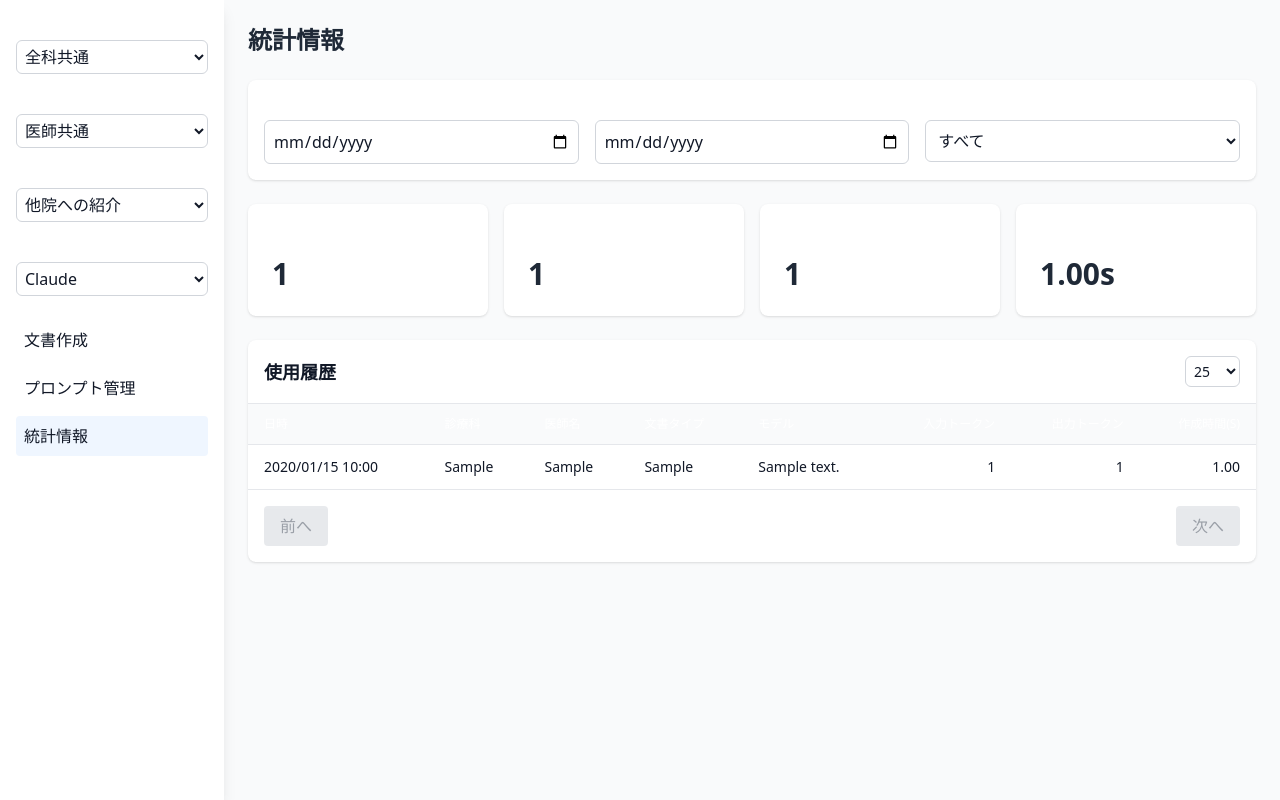
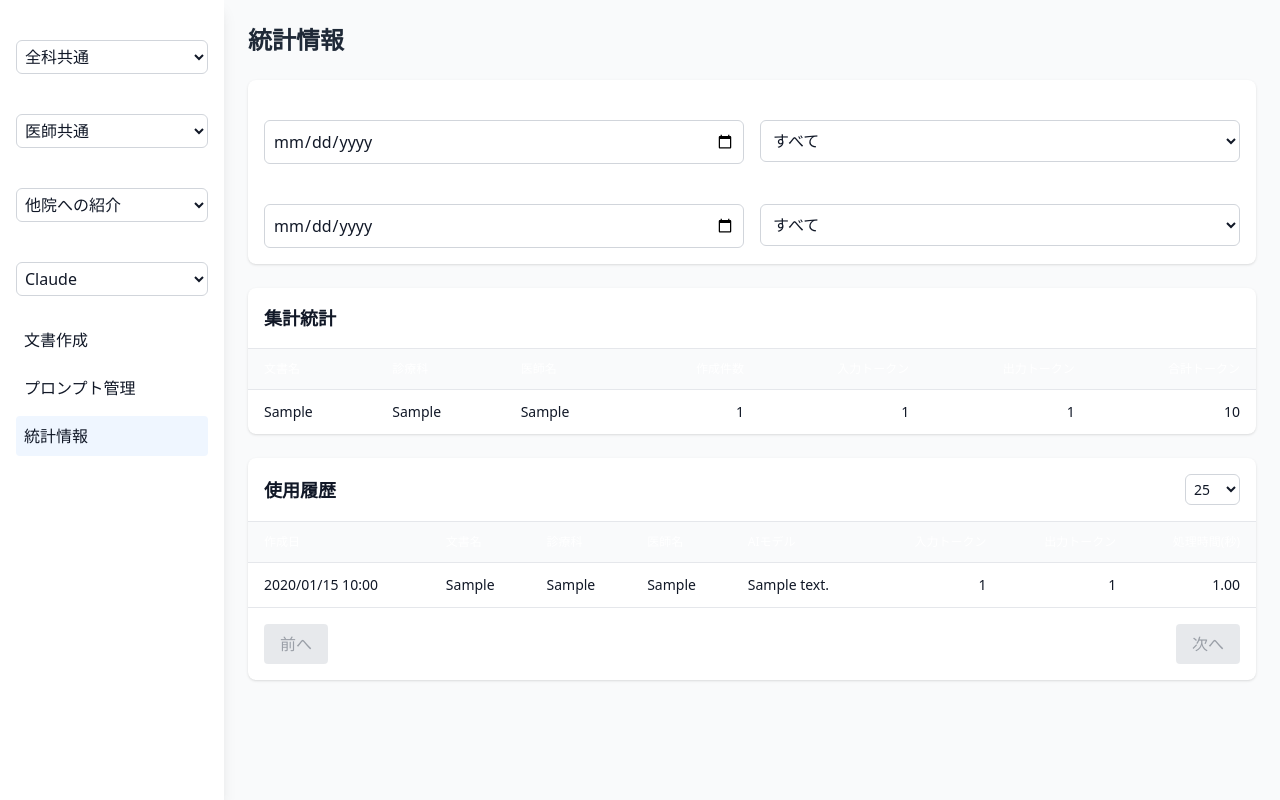
Before and after one commit to yokamoto5742/MediDocsLMreferral, a FastAPI app: page /statistics in a window 1280 px wide. Run offline with FastAPI, Linux system fonts and the light colour scheme; tables that the repository leaves empty hold one stand-in row (values such as "Sample post"); some libraries are stand-ins or nearby versions.

Commit message:
✨ feat(statistics): 集計統計データ取得APIとレコード検索機能拡張

```diff
--- a/app/templates/statistics.html
+++ b/app/templates/statistics.html
@@ -8,24 +8,36 @@
 
     <!-- フィルター -->
     <div class="bg-white dark:bg-gray-800 rounded-lg shadow p-4 mb-6">
-        <div class="grid grid-cols-1 md:grid-cols-3 gap-4">
+        <div class="grid grid-cols-1 md:grid-cols-2 gap-4">
             <div>
                 <label class="block text-sm font-medium text-white mb-1">開始日</label>
-                <input type="date" x-model="filter.startDate" @change="loadSummary()"
+                <input type="date" x-model="filter.startDate" @change="loadData()"
                        class="w-full border border-gray-300 dark:border-gray-600 rounded-md p-2 bg-white dark:bg-gray-700 text-gray-900 dark:text-gray-100">
             </div>
             <div>
-                <label class="block text-sm font-medium text-white mb-1">終了日</label>
-                <input type="date" x-model="filter.endDate" @change="loadSummary()"
-                       class="w-full border border-gray-300 dark:border-gray-600 rounded-md p-2 bg-white dark:bg-gray-700 text-gray-900 dark:text-gray-100">
-            </div>
-            <div>
-                <label class="block text-sm font-medium text-white mb-1">モデル</label>
-                <select x-model="filter.model" @change="loadSummary()"
+                <label class="block text-sm font-medium text-white mb-1">AIモデル</label>
+                <select x-model="filter.model" @change="loadData()"
                         class="w-full border border-gray-300 dark:border-gray-600 rounded-md p-2 bg-white dark:bg-gray-700 text-gray-900 dark:text-gray-100">
                     <option value="">すべて</option>
                     {% for model in available_models %}
                     <option value="{{ model }}">{{ model }}</option>
+                    {% endfor %}
+                </select>
+            </div>
+        </div>
+        <div class="grid grid-cols-1 md:grid-cols-2 gap-4 mt-4">
+            <div>
+                <label class="block text-sm font-medium text-white mb-1">終了日</label>
+                <input type="date" x-model="filter.endDate" @change="loadData()"
+                       class="w-full border border-gray-300 dark:border-gray-600 rounded-md p-2 bg-white dark:bg-gray-700 text-gray-900 dark:text-gray-100">
+            </div>
+            <div>
+                <label class="block text-sm font-medium text-white mb-1">文書名</label>
+                <select x-model="filter.documentType" @change="loadData()"
+                        class="w-full border border-gray-300 dark:border-gray-600 rounded-md p-2 bg-white dark:bg-gray-700 text-gray-900 dark:text-gray-100">
+                    <option value="">すべて</option>
+                    {% for doc_type in document_types %}
+                    <option value="{{ doc_type }}">{{ doc_type }}</option>
                     {% endfor %}
                 </select>
             </div>
@@ -35,23 +47,48 @@
     <!-- エラー表示 -->
     <div x-show="error" class="bg-red-50 dark:bg-red-900/20 border border-red-200 dark:border-red-800 text-red-700 dark:text-red-400 px-4 py-3 rounded mb-4" x-text="error"></div>
 
-    <!-- サマリー統計 -->
-    <div class="grid grid-cols-1 md:grid-cols-4 gap-4 mb-6">
-        <div class="bg-white dark:bg-gray-800 rounded-lg shadow p-6">
-            <h3 class="text-sm font-medium text-white mb-2">合計生成数</h3>
-            <p class="text-3xl font-bold text-gray-800 dark:text-gray-100" x-text="summary.total_count || 0"></p>
+    <!-- 集計テーブル -->
+    <div class="bg-white dark:bg-gray-800 rounded-lg shadow mb-6">
+        <div class="p-4 border-b border-gray-200 dark:border-gray-700">
+            <h3 class="text-lg font-semibold text-gray-900 dark:text-gray-100">集計統計</h3>
         </div>
-        <div class="bg-white dark:bg-gray-800 rounded-lg shadow p-6">
-            <h3 class="text-sm font-medium text-white mb-2">総入力トークン数</h3>
-            <p class="text-3xl font-bold text-gray-800 dark:text-gray-100" x-text="formatNumber(summary.total_input_tokens || 0)"></p>
-        </div>
-        <div class="bg-white dark:bg-gray-800 rounded-lg shadow p-6">
-            <h3 class="text-sm font-medium text-white mb-2">総出力トークン数</h3>
-            <p class="text-3xl font-bold text-gray-800 dark:text-gray-100" x-text="formatNumber(summary.total_output_tokens || 0)"></p>
-        </div>
-        <div class="bg-white dark:bg-gray-800 rounded-lg shadow p-6">
-            <h3 class="text-sm font-medium text-white mb-2">平均作成時間</h3>
-            <p class="text-3xl font-bold text-gray-800 dark:text-gray-100" x-text="(summary.average_processing_time || 0).toFixed(2) + 's'"></p>
+        <div class="overflow-x-auto">
+            <table class="w-full">
+                <thead class="bg-gray-50 dark:bg-gray-900">
+                    <tr>
+                        <th class="px-4 py-3 text-left text-xs font-medium text-white uppercase">文書名</th>
+                        <th class="px-4 py-3 text-left text-xs font-medium text-white uppercase">診療科</th>
+                        <th class="px-4 py-3 text-left text-xs font-medium text-white uppercase">医師名</th>
+                        <th class="px-4 py-3 text-right text-xs font-medium text-white uppercase">作成件数</th>
+                        <th class="px-4 py-3 text-right text-xs font-medium text-white uppercase">入力トークン</th>
+                        <th class="px-4 py-3 text-right text-xs font-medium text-white uppercase">出力トークン</th>
+                        <th class="px-4 py-3 text-right text-xs font-medium text-white uppercase">合計トークン</th>
+                    </tr>
+                </thead>
+                <tbody class="divide-y divide-gray-200 dark:divide-gray-700">
+                    <template x-if="isLoadingAggregated">
+                        <tr>
+                            <td colspan="7" class="px-4 py-8 text-center text-white">読み込み中...</td>
+                        </tr>
+                    </template>
+                    <template x-if="!isLoadingAggregated && aggregatedRecords.length === 0">
+                        <tr>
+                            <td colspan="7" class="px-4 py-8 text-center text-white">データがありません</td>
+                        </tr>
+                    </template>
+                    <template x-for="record in aggregatedRecords" :key="record.document_type + record.department + record.doctor">
+                        <tr class="hover:bg-gray-50 dark:hover:bg-gray-700">
+                            <td class="px-4 py-3 text-sm text-gray-900 dark:text-gray-100" x-text="record.document_type"></td>
+                            <td class="px-4 py-3 text-sm text-gray-900 dark:text-gray-100" x-text="record.department"></td>
+                            <td class="px-4 py-3 text-sm text-gray-900 dark:text-gray-100" x-text="record.doctor"></td>
+                            <td class="px-4 py-3 text-sm text-right text-gray-900 dark:text-gray-100" x-text="record.count"></td>
+                            <td class="px-4 py-3 text-sm text-right text-gray-900 dark:text-gray-100" x-text="formatNumber(record.input_tokens)"></td>
+                            <td class="px-4 py-3 text-sm text-right text-gray-900 dark:text-gray-100" x-text="formatNumber(record.output_tokens)"></td>
+                            <td class="px-4 py-3 text-sm text-right text-gray-900 dark:text-gray-100" x-text="formatNumber(record.total_tokens)"></td>
+                        </tr>
+                    </template>
+                </tbody>
+            </table>
         </div>
     </div>
 
@@ -74,14 +111,14 @@
             <table class="w-full">
                 <thead class="bg-gray-50 dark:bg-gray-900">
                     <tr>
-                        <th class="px-4 py-3 text-left text-xs font-medium text-white uppercase">日時</th>
+                        <th class="px-4 py-3 text-left text-xs font-medium text-white uppercase">作成日</th>
+                        <th class="px-4 py-3 text-left text-xs font-medium text-white uppercase">文書名</th>
                         <th class="px-4 py-3 text-left text-xs font-medium text-white uppercase">診療科</th>
                         <th class="px-4 py-3 text-left text-xs font-medium text-white uppercase">医師名</th>
-                        <th class="px-4 py-3 text-left text-xs font-medium text-white uppercase">文書タイプ</th>
-                        <th class="px-4 py-3 text-left text-xs font-medium text-white uppercase">モデル</th>
+                        <th class="px-4 py-3 text-left text-xs font-medium text-white uppercase">AIモデル</th>
                         <th class="px-4 py-3 text-right text-xs font-medium text-white uppercase">入力トークン</th>
                         <th class="px-4 py-3 text-right text-xs font-medium text-white uppercase">出力トークン</th>
-                        <th class="px-4 py-3 text-right text-xs font-medium text-white uppercase">作成時間(s)</th>
+                        <th class="px-4 py-3 text-right text-xs font-medium text-white uppercase">処理時間(秒)</th>
                     </tr>
                 </thead>
                 <tbody class="divide-y divide-gray-200 dark:divide-gray-700">
@@ -98,9 +135,9 @@
                     <template x-for="record in records" :key="record.id">
                         <tr class="hover:bg-gray-50 dark:hover:bg-gray-700">
                             <td class="px-4 py-3 text-sm text-gray-900 dark:text-gray-100" x-text="formatDateTime(record.date)"></td>
+                            <td class="px-4 py-3 text-sm text-gray-900 dark:text-gray-100" x-text="record.document_type || '-'"></td>
                             <td class="px-4 py-3 text-sm text-gray-900 dark:text-gray-100" x-text="record.department || '-'"></td>
                             <td class="px-4 py-3 text-sm text-gray-900 dark:text-gray-100" x-text="record.doctor || '-'"></td>
-                            <td class="px-4 py-3 text-sm text-gray-900 dark:text-gray-100" x-text="record.document_type || '-'"></td>
                             <td class="px-4 py-3 text-sm text-gray-900 dark:text-gray-100" x-text="record.model || '-'"></td>
                             <td class="px-4 py-3 text-sm text-right text-gray-900 dark:text-gray-100" x-text="formatNumber(record.input_tokens || 0)"></td>
                             <td class="px-4 py-3 text-sm text-right text-gray-900 dark:text-gray-100" x-text="formatNumber(record.output_tokens || 0)"></td>
@@ -130,29 +167,36 @@
 <script>
 function statisticsPage() {
     return {
-        summary: {},
+        aggregatedRecords: [],
         records: [],
         filter: {
             startDate: '',
             endDate: '',
-            model: ''
+            model: '',
+            documentType: ''
         },
         pagination: {
             limit: 25,
             offset: 0
         },
         totalRecords: 0,
-        isLoadingSummary: false,
+        isLoadingAggregated: false,
         isLoadingRecords: false,
         error: null,
 
         async init() {
-            await this.loadSummary();
-            await this.loadRecords();
+            await this.loadData();
         },
 
-        async loadSummary() {
-            this.isLoadingSummary = true;
+        async loadData() {
+            await Promise.all([
+                this.loadAggregatedData(),
+                this.loadRecords()
+            ]);
+        },
+
+        async loadAggregatedData() {
+            this.isLoadingAggregated = true;
             this.error = null;
 
             try {
@@ -160,13 +204,14 @@ function statisticsPage() {
                 if (this.filter.startDate) params.append('start_date', new Date(this.filter.startDate).toISOString());
                 if (this.filter.endDate) params.append('end_date', new Date(this.filter.endDate).toISOString());
                 if (this.filter.model) params.append('model', this.filter.model);
+                if (this.filter.documentType) params.append('document_type', this.filter.documentType);
 
-                const response = await fetch(`/api/statistics/summary?${params}`);
-                this.summary = await response.json();
+                const response = await fetch(`/api/statistics/aggregated?${params}`);
+                this.aggregatedRecords = await response.json();
             } catch (e) {
-                this.error = '統計情報の読み込みに失敗しました';
+                this.error = '集計データの読み込みに失敗しました';
             } finally {
-                this.isLoadingSummary = false;
+                this.isLoadingAggregated = false;
             }
         },
 
@@ -179,6 +224,11 @@ function statisticsPage() {
                     limit: this.pagination.limit,
                     offset: this.pagination.offset
                 });
+
+                if (this.filter.startDate) params.append('start_date', new Date(this.filter.startDate).toISOString());
+                if (this.filter.endDate) params.append('end_date', new Date(this.filter.endDate).toISOString());
+                if (this.filter.model) params.append('model', this.filter.model);
+                if (this.filter.documentType) params.append('document_type', this.filter.documentType);
 
                 const response = await fetch(`/api/statistics/records?${params}`);
                 this.records = await response.json();
```
Also changed, not shown: app/api/statistics.py (+23 -3 lines), app/schemas/statistics.py (+13 -0 lines), app/services/statistics_service.py (+66 -8 lines).
